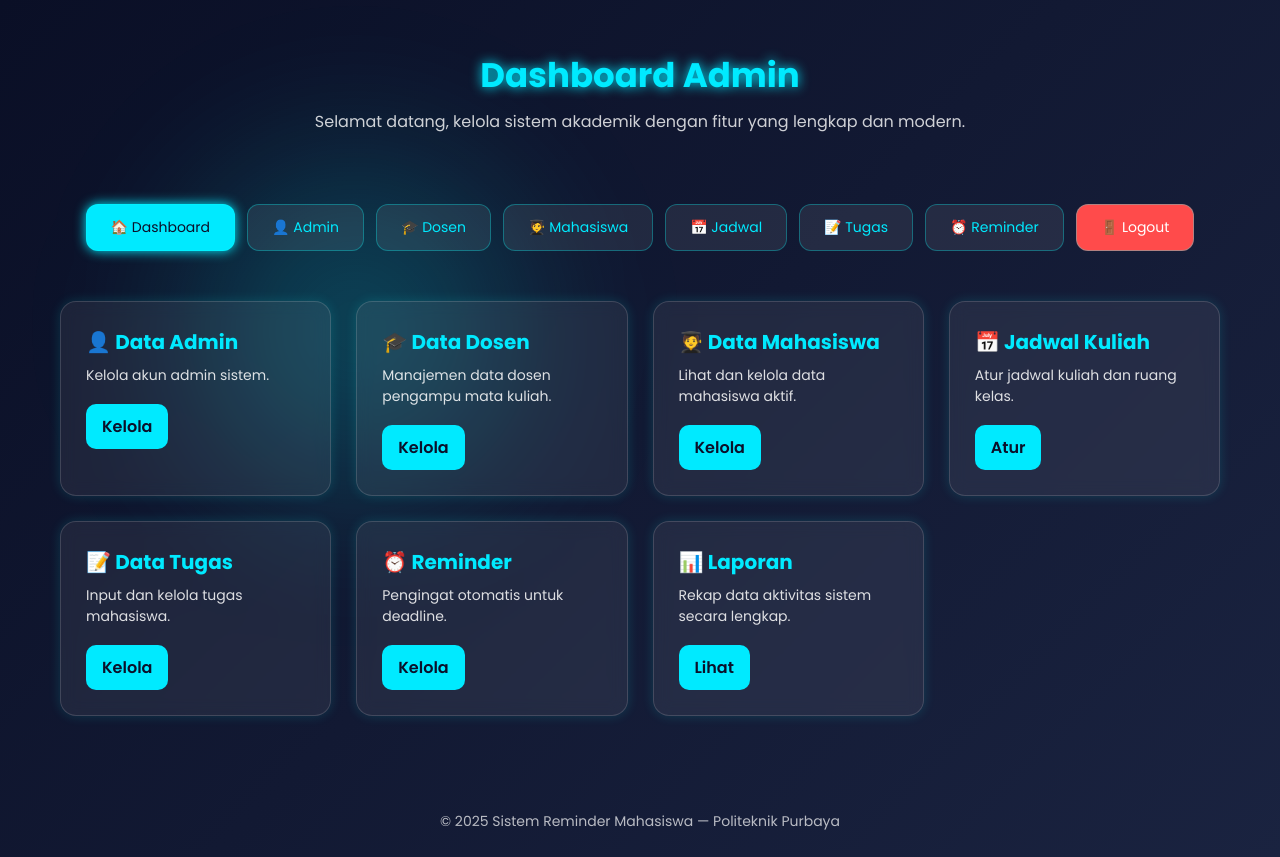
After one commit to lindasetia/P1-PERANCANGAN-WEB-LINDA, a PHP site: page /dashboard_admin.php in a window 1280 px wide. The commit adds this page. Run offline with PHP 8.4, Linux system fonts and the light colour scheme; the visitor is signed in with stand-in values (Sample User, id 1).

Commit message:
Add files via upload

```diff
--- /dev/null
+++ b/P6/dashboard_admin.php
@@ -0,0 +1,232 @@
+<?php
+
+session_start();
+
+// Jika belum login, paksa ke login.php
+if (!isset($_SESSION['username'])) {
+    header("Location: login.php");
+    exit();
+}
+
+?>
+
+<!DOCTYPE html>
+<html lang="id">
+<head>
+<meta charset="UTF-8">
+<meta name="viewport" content="width=device-width, initial-scale=1.0">
+<title>Dashboard Admin | Sistem Reminder Mahasiswa</title>
+
+<!-- Google Font -->
+<link href="https://fonts.googleapis.com/css2?family=Poppins:wght@300;400;600;700&display=swap" rel="stylesheet">
+
+<style>
+/* --------- RESET ----------- */
+* {
+    margin: 0;
+    padding: 0;
+    box-sizing: border-box;
+    font-family: 'Poppins', sans-serif;
+}
+
+/* -------- BACKGROUND FUTURISTIK -------- */
+body {
+    background: linear-gradient(135deg, #0a0f26, #1a2340);
+    color: white;
+    min-height: 100vh;
+    overflow-x: hidden;
+}
+
+/* Glow animasi */
+.glow {
+    position: fixed;
+    width: 500px;
+    height: 500px;
+    background: radial-gradient(circle, rgba(0,255,255,0.25), transparent 70%);
+    filter: blur(60px);
+    animation: glowMove 12s infinite alternate ease-in-out;
+    z-index: -1;
+}
+
+@keyframes glowMove {
+    0% { top: -100px; left: -100px; }
+    100% { top: 200px; left: 250px; }
+}
+
+/* -------- HEADER -------- */
+.header {
+    text-align: center;
+    padding: 50px 20px;
+}
+
+.header h1 {
+    font-size: 34px;
+    font-weight: 700;
+    color: #00eaff;
+    text-shadow: 0 0 12px #00eaff;
+}
+
+.header p {
+    margin-top: 8px;
+    opacity: .8;
+}
+
+/* -------- NAVIGATION BAR -------- */
+.navbar {
+    display: flex;
+    justify-content: center;
+    flex-wrap: wrap;
+    gap: 12px;
+    padding: 20px;
+}
+
+.navbar a {
+    text-decoration: none;
+    padding: 12px 24px;
+    background: rgba(255,255,255,0.08);
+    border-radius: 12px;
+    font-weight: 500;
+    font-size: 14px;
+    border: 1px solid rgba(0,255,255,0.3);
+    color: #00eaff;
+    transition: 0.3s ease;
+}
+
+.navbar a:hover,
+.navbar a.active {
+    background: #00eaff;
+    color: #0b102a;
+    box-shadow: 0 0 12px #00eaff;
+}
+
+/* -------- GRID CARD -------- */
+.grid {
+    display: grid;
+    grid-template-columns: repeat(auto-fit, minmax(260px, 1fr));
+    gap: 25px;
+    padding: 30px 60px;
+}
+
+.card {
+    background: rgba(255,255,255,0.07);
+    padding: 25px;
+    border-radius: 16px;
+    border: 1px solid rgba(255,255,255,0.15);
+    box-shadow: 0 0 12px rgba(0,255,255,0.15);
+    transition: .3s ease;
+    backdrop-filter: blur(8px);
+}
+
+.card:hover {
+    transform: translateY(-8px);
+    box-shadow: 0 0 18px rgba(0,255,255,0.3);
+}
+
+.card h3 {
+    font-size: 20px;
+    color: #00eaff;
+    margin-bottom: 8px;
+}
+
+.card p {
+    font-size: 14px;
+    margin-bottom: 18px;
+    opacity: .85;
+}
+
+.card a {
+    background: #00eaff;
+    color: #0b102a;
+    padding: 10px 16px;
+    border-radius: 10px;
+    text-decoration: none;
+    font-weight: 600;
+    display: inline-block;
+    transition: .3s ease;
+}
+
+.card a:hover {
+    transform: scale(1.07);
+    box-shadow: 0 0 12px #00eaff;
+}
+
+/* ------- FOOTER ------- */
+footer {
+    text-align: center;
+    padding: 25px;
+    margin-top: 40px;
+    opacity: .7;
+    font-size: 14px;
+}
+</style>
+</head>
+<body>
+
+<div class="glow"></div>
+
+<div class="header">
+    <h1>Dashboard Admin</h1>
+    <p>Selamat datang, kelola sistem akademik dengan fitur yang lengkap dan modern.</p>
+</div>
+
+<div class="navbar">
+    <a href="index.php" class="active">🏠 Dashboard</a>
+    <a href="admin.php">👤 Admin</a>
+    <a href="dosen.php">🎓 Dosen</a>
+    <a href="mahasiswa.php">🧑‍🎓 Mahasiswa</a>
+    <a href="jadwal.php">📅 Jadwal</a>
+    <a href="tugas.php">📝 Tugas</a>
+    <a href="reminder.php">⏰ Reminder</a>
+    <a href="../logout.php" style="background:#ff4b4b; color:white;">🚪 Logout</a>
+</div>
+
+<div class="grid">
+    <div class="card">
+        <h3>👤 Data Admin</h3>
+        <p>Kelola akun admin sistem.</p>
+        <a href="admin.php">Kelola</a>
+    </div>
+
+    <div class="card">
+        <h3>🎓 Data Dosen</h3>
+        <p>Manajemen data dosen pengampu mata kuliah.</p>
+        <a href="dosen.php">Kelola</a>
+    </div>
+
+    <div class="card">
+        <h3>🧑‍🎓 Data Mahasiswa</h3>
+        <p>Lihat dan kelola data mahasiswa aktif.</p>
+        <a href="mahasiswa.php">Kelola</a>
+    </div>
+
+    <div class="card">
+        <h3>📅 Jadwal Kuliah</h3>
+        <p>Atur jadwal kuliah dan ruang kelas.</p>
+        <a href="jadwal.php">Atur</a>
+    </div>
+
+    <div class="card">
+        <h3>📝 Data Tugas</h3>
+        <p>Input dan kelola tugas mahasiswa.</p>
+        <a href="tugas.php">Kelola</a>
+    </div>
+
+    <div class="card">
+        <h3>⏰ Reminder</h3>
+        <p>Pengingat otomatis untuk deadline.</p>
+        <a href="reminder.php">Kelola</a>
+    </div>
+
+    <div class="card">
+        <h3>📊 Laporan</h3>
+        <p>Rekap data aktivitas sistem secara lengkap.</p>
+        <a href="laporan.php">Lihat</a>
+    </div>
+</div>
+
+<footer>
+    © <?= date("Y") ?> Sistem Reminder Mahasiswa — Politeknik Purbaya
+</footer>
+
+</body>
+</html>
```
Also changed, not shown: P6/index.php (added, +130 -0 lines), P6/koneksi.php (added, +12 -0 lines), P6/proses_login.php (added, +49 -0 lines), P6/proses_register_admin.php (added, +34 -0 lines), P6/register_admin.php (added, +135 -0 lines), P6/login.php (line endings or trailing spaces).
